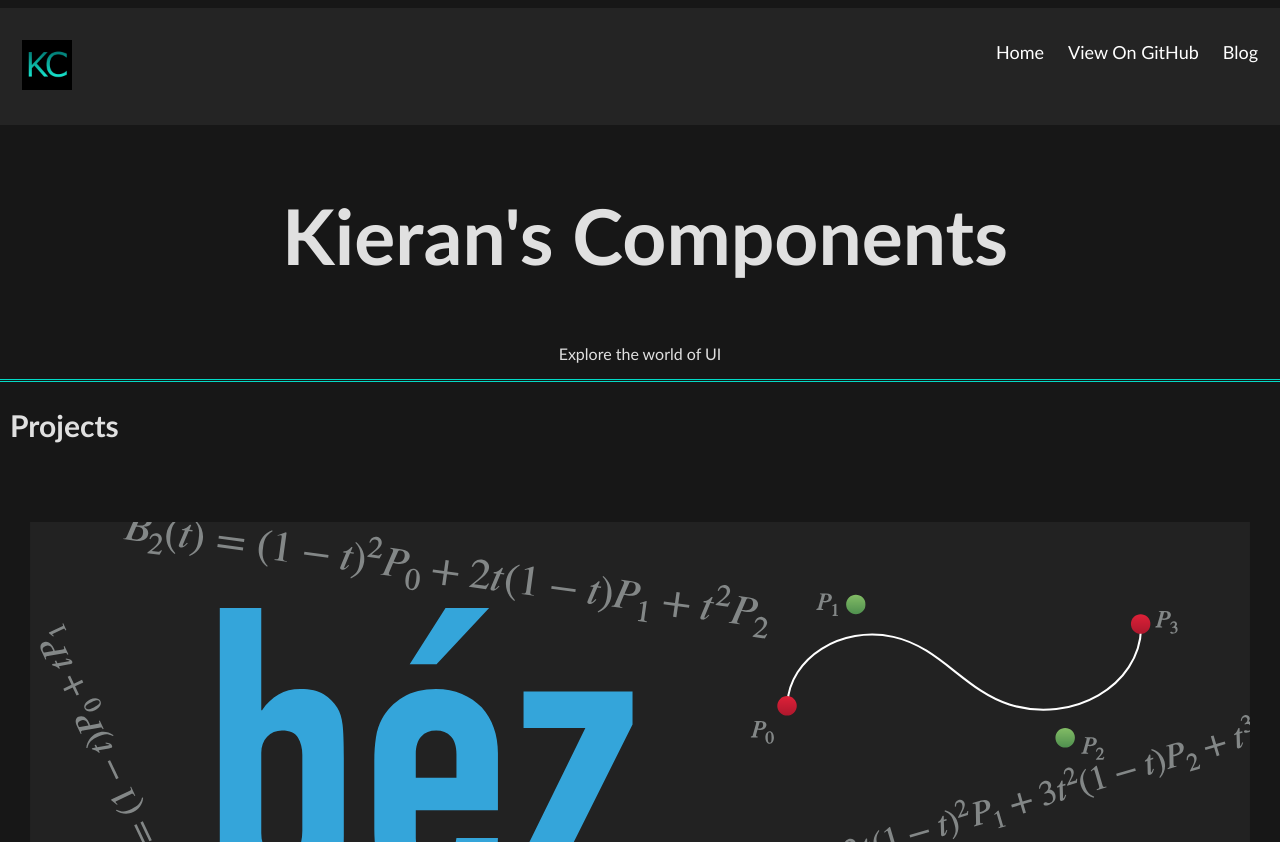
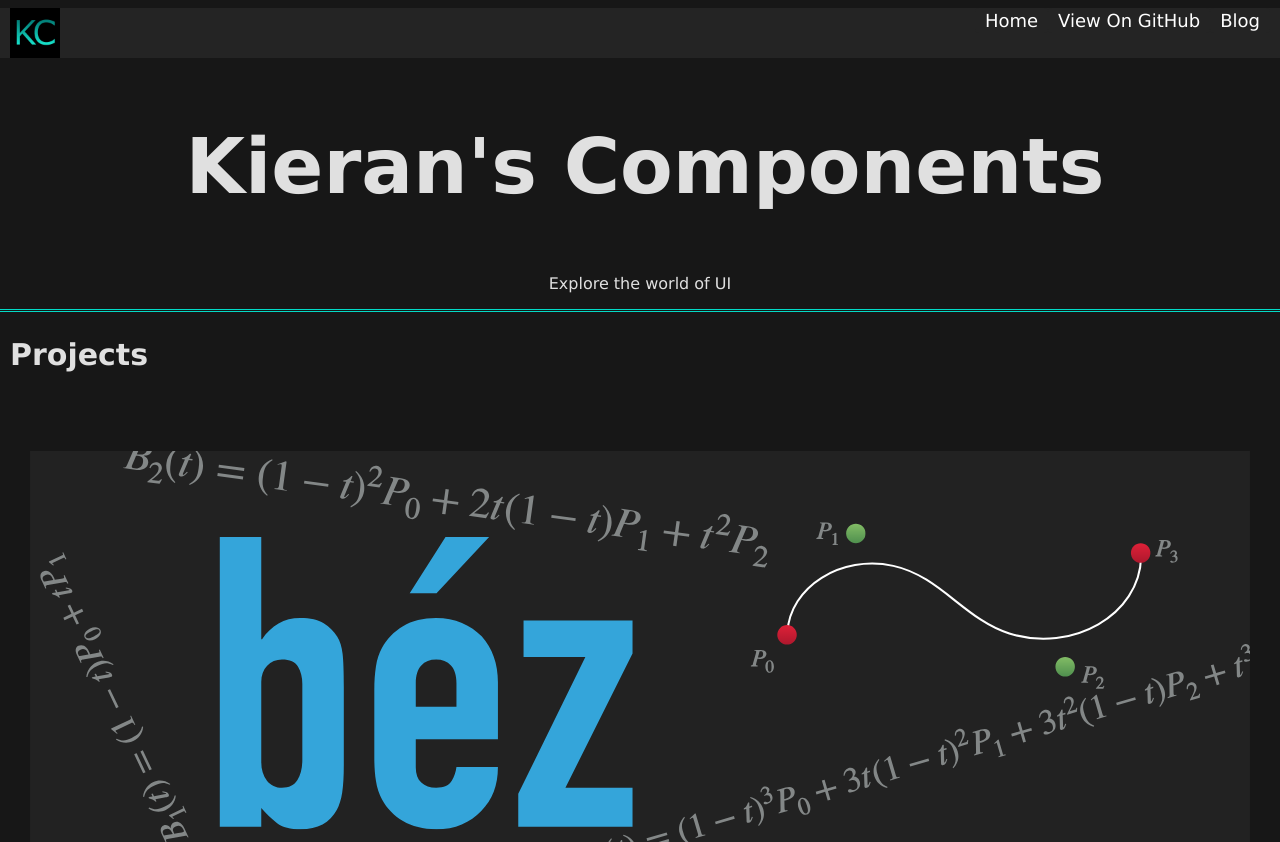
Before and after one commit to kieranb662/kieranb662.github.io, a Jekyll site: the page built from index.html, in a window 1280 px wide. Shown: the top 842 px of the page. Built offline with Jekyll 4.4.1, drawn with Linux system fonts in a browser that asks for light colours; grey boxes are pictures that could not be loaded.

Commit message:
Made more adjustments

```diff
--- a/_layouts/default.html
+++ b/_layouts/default.html
@@ -29,11 +29,11 @@
   </head>
   <body>
     <div class="header">
-  <a href="#default" class="logo"><img width="50" height="50" src="/assets/KieransComponentsLogo.png"></a>
+  <a href="#default" class="logo"><img class="logo" src="/assets/KieransComponentsLogo.png"></a>
   <div class="header-right">
-    <a class="active" href="https://kieranb662.github.io">Home</a>
-    <a href="https://github.com/kieranb662/kieranb662.github.io">View On GitHub</a>
-    <a href="/blog">Blog</a>
+    <a class="header" href="https://kieranb662.github.io">Home</a>
+    <a class="header" href="https://github.com/kieranb662/kieranb662.github.io">View On GitHub</a>
+    <a class="header" href="/blog">Blog</a>
   </div>
 </div>
 
@@ -64,4 +64,11 @@
       </script>
     {% endif %}
   </body>
+  <footer>
+    <p align="center" >
+    <a href="https://github.com/kieranb662" >
+    <img src="/assets/Rainbow/FollowButton.gif" height="100" >
+    </a>
+    </p>
+  </footer>
 </html>
--- a/assets/css/style.scss
+++ b/assets/css/style.scss
@@ -35,7 +35,7 @@ margin-left: auto;
 margin-right: auto;
 background-color: $background;
 color: $on-background;
-font-family: "Trebuchet MS", Helvetica, sans-serif;
+font-family: Verdana, Geneva, sans-serif
  }
 
 a {
@@ -46,28 +46,36 @@ color: $secondary
 .header {
   overflow: hidden;
   background-color: $surface;
-  padding: 20px 10px;
+  padding: 0px 10px 0px;
 }
 
 
-.header a {
+ a.header {
   float: left;
   color:  $on-surface;
   text-align: center;
-  padding: 12px;
+  padding: 0px 10px 0px;
   text-decoration: none;
   font-size: 18px;
   line-height: 25px;
   border-radius: 4px;
 }
 
-.header a.logo {
-  font-size: 25px;
-  font-weight: bold;
+
+a.logo {
+float: left;
+color:  $on-surface;
+text-align: center;
+
+text-decoration: none;
+
+height: 50px;
 }
-
-
-.header a:hover {
+img.logo {
+height: 100%;
+background-color: $surface;
+}
+a.header:hover {
   background-color: $primary;
   color: $on-primary;
 }
@@ -171,7 +179,11 @@ padding: 10px;
   /* box-shadow: 0 4px 8px 0 rgba(0, 0, 0, 0.2), 0 6px 20px 0 rgba(0, 0, 0, 0.19); */
  }
 
+
  img.post-icon {
+ width: 100%;
+ height: auto;
+ max-width: 300px;
  border: 1px solid #dad3db;
 border-radius: 0.5em;
  box-shadow: 0 4px 8px 0 rgba(0, 0, 0, 0.2), 0 6px 20px 0 rgba(0, 0, 0, 0.19);
@@ -211,9 +223,18 @@ h1.page-title {
 display: inline;
 }
 
+
 h1 {
 font-size: 30px;
 margin-left: 10px;
+}
+
+h2.post-title {
+display: inline;
+}
+
+h2 a {
+color: $primary;
 }
 
 h2 {
```
Also changed, not shown: _posts/2020-04-15-Rainbow.md (+0 -8 lines), blog/index.html (+10 -7 lines).
